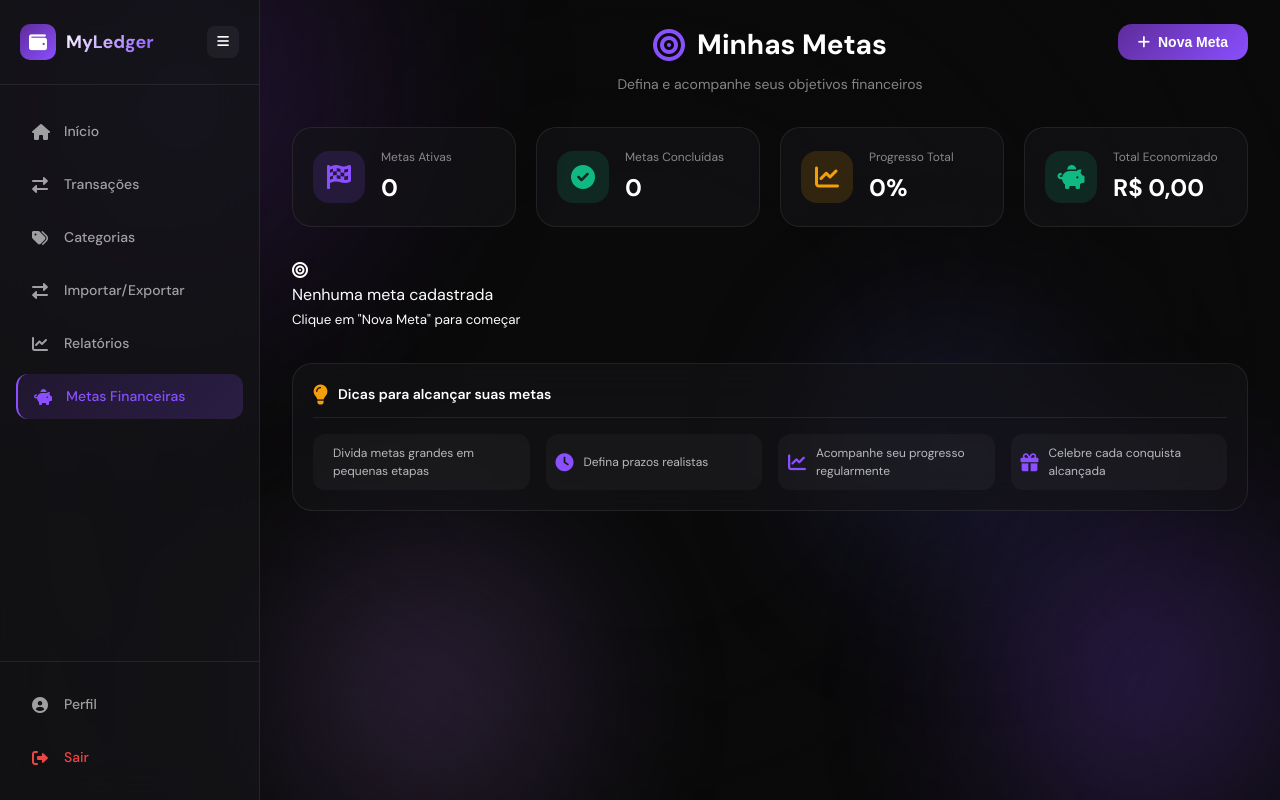
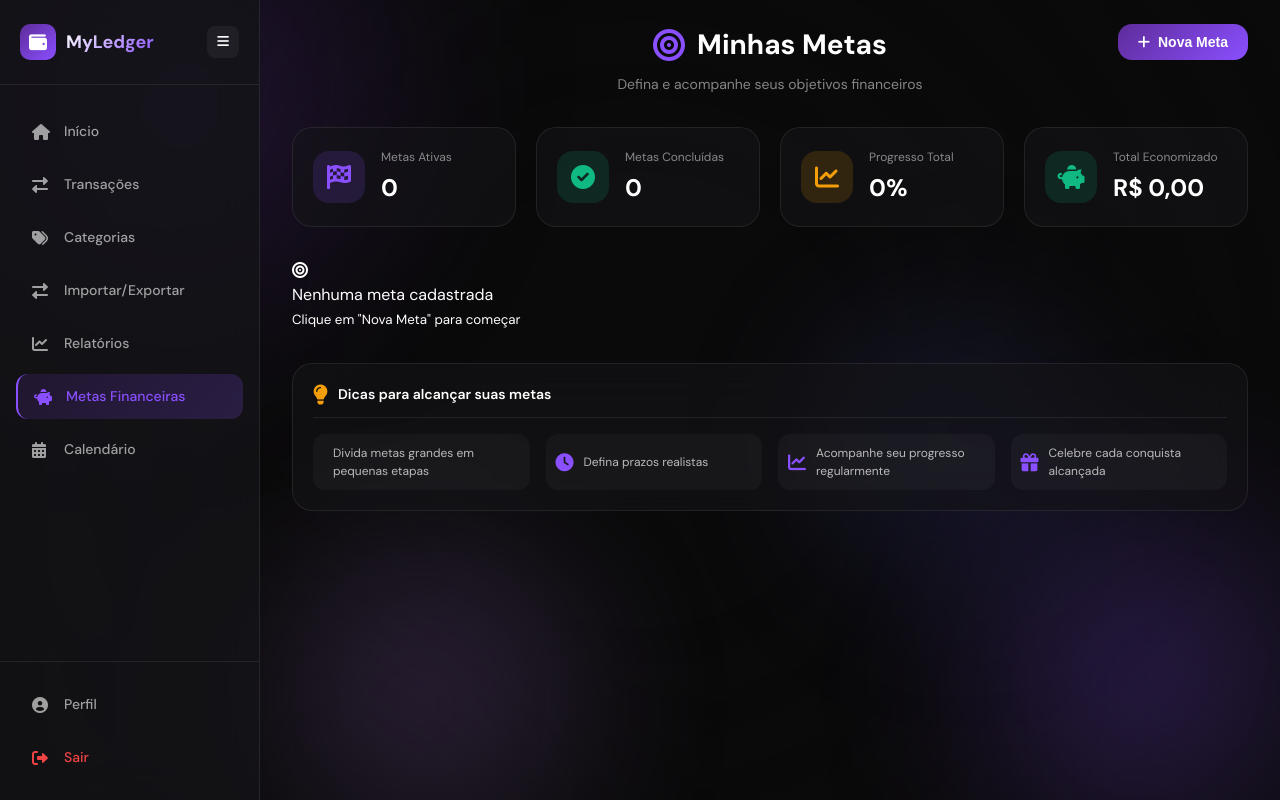
Before and after one commit to Silvaskrtt/ledger, a Django app: page /goals/ in a window 1280 px wide. Run offline with Django 5.2, Linux system fonts and the light colour scheme; the visitor is signed in with stand-in values (Sample User, id 1); data that the repository does not hold is empty; parts of the project's set-up code (start-up, migrations or seed data) failed here and were passed over.

Commit message:
feat: insere link Calendário no sidebar

```diff
--- a/templates/base.html
+++ b/templates/base.html
@@ -79,6 +79,10 @@
                 <a href="{% url 'goals:goals_page' %}" class="nav-link {% if request.resolver_match.url_name == 'goals_page' %}active{% endif %}">
                     <i class="fas fa-piggy-bank"></i>
                     <span>{% trans "Metas Financeiras" %}</span>
+                </a>
+                <a href="{% url 'dash_calendar:calendar_page' %}" class="nav-link {% if request.resolver_match.url_name == 'calendar_page' %}active{% endif %}">
+                    <i class="fas fa-calendar-alt"></i>
+                    <span>{% trans "Calendário" %}</span>
                 </a>
             </nav>
 
```
